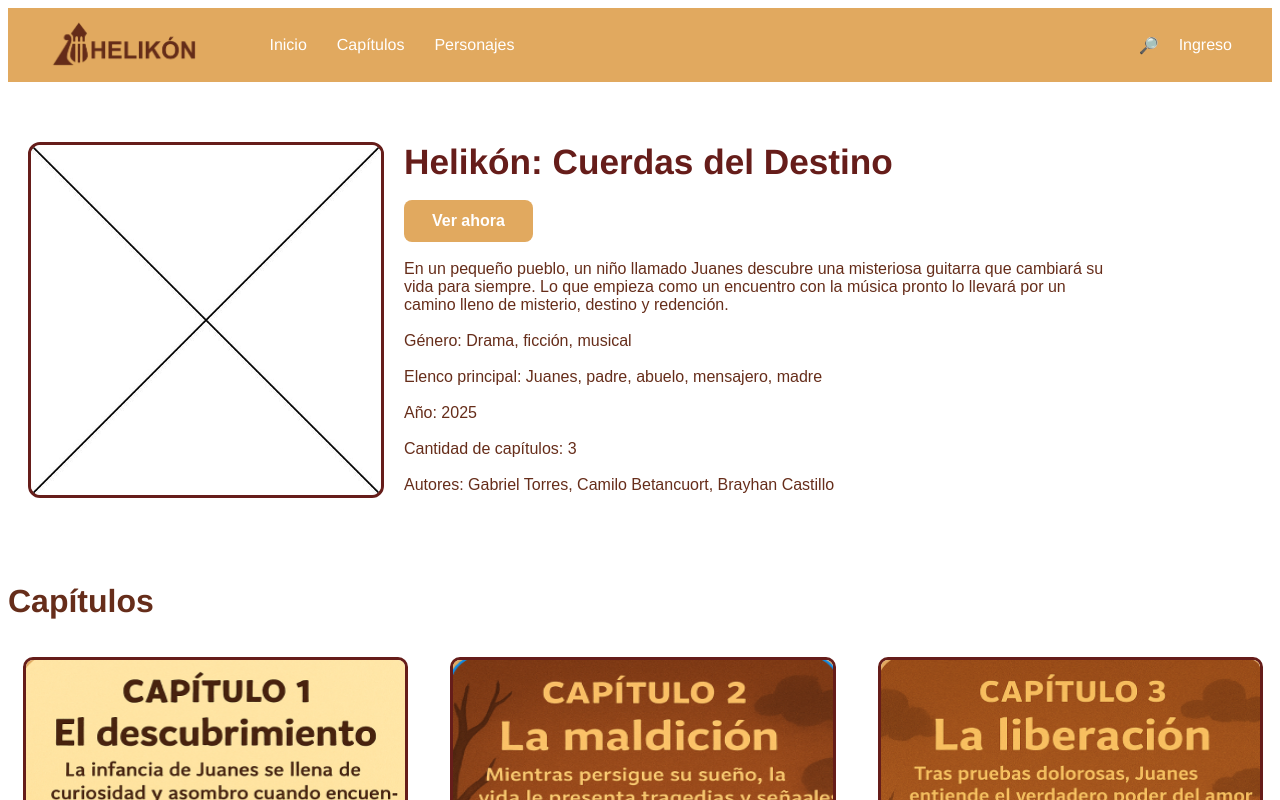
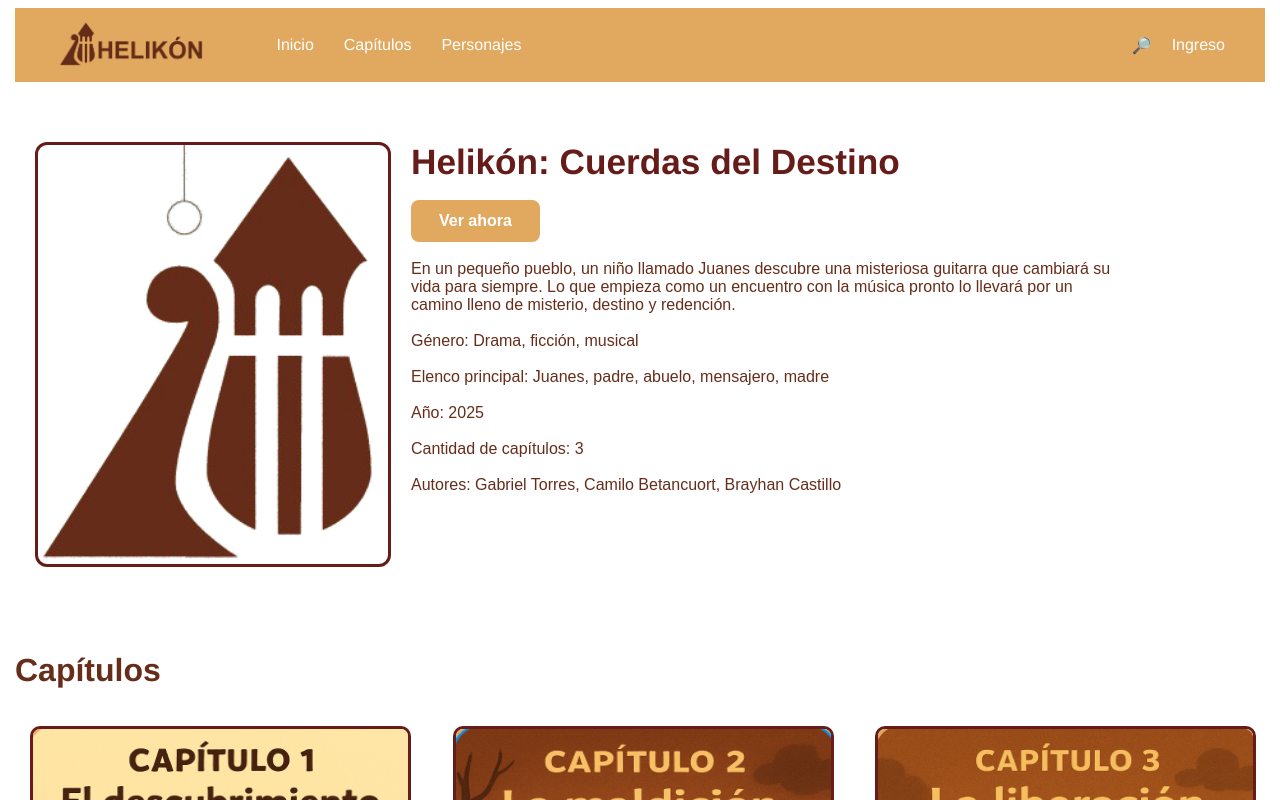
Before and after one commit to gabytoor/javascript-3168940, a plain HTML site: page 03-base-datos-comic/index.html in a window 1280 px wide. Shown: the top 800 px of the page. Drawn offline with Linux system fonts and the light colour scheme.

Commit message:
Add files via upload

```diff
--- a/03-base-datos-comic/index.html
+++ b/03-base-datos-comic/index.html
@@ -9,7 +9,7 @@
 </head>
 <body>
 
-
+<div class="general">
     <div class="viewport">
 
     <div class="menuContainer">
@@ -29,7 +29,7 @@
 
     <div class="imgYtexto">
   <div class="flyer">
-    <img src="img.jpg" alt="">
+    <img src="logoDos.png" alt="">
   </div>
 
   <div class="contenido">
@@ -84,7 +84,7 @@
 
   </div>
 </div>
-
+</div>
 
     <script src="app.js"></script>
     <script src="bd.js"></script>
--- a/03-base-datos-comic/style.css
+++ b/03-base-datos-comic/style.css
@@ -135,3 +135,12 @@ img:hover {
   font-family: Arial, Helvetica, sans-serif;
   line-height: 1.5;
 }
+
+
+
+
+.general { transform-origin: top center;
+    width: 1250px;
+    margin: 0 auto;
+    transform: scale(var(--scale));
+  }
```
Also changed, not shown: 03-base-datos-comic/logoDos.png (added).
